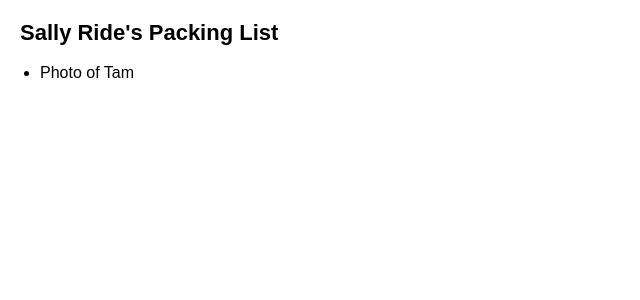
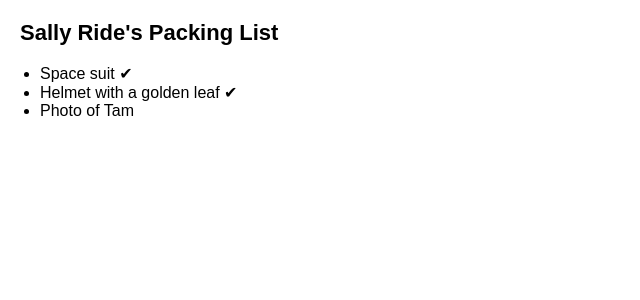
Before and after one commit to zelitosaide/react-js-course, a React (Create React App) app: page / in a window 1280 px wide. Shown: the top 300 px of the page, without its empty margins (0-640 px from the left). Built offline with nearby package versions, Linux system fonts and the light colour scheme.

Commit message:
Conditional Rendering

```diff
--- a/src/learn/learn-react/describing-the-ui/conditional-rendering/index.js
+++ b/src/learn/learn-react/describing-the-ui/conditional-rendering/index.js
@@ -3,13 +3,17 @@ export default function Index() {
 }
 
 function Item({ name, isPacked }) {
+  return <li className="item">{isPacked ? name + " ✔" : name}</li>;
+}
+
+function Item1({ name, isPacked }) {
   if (isPacked) {
     return null;
   }
   return <li className="item">{name}</li>;
 }
 
-function Item2({ name, isPacked }) {
+function Item3({ name, isPacked }) {
   if (isPacked) {
     return <li className="item">{name} ✔</li>;
   }
```
